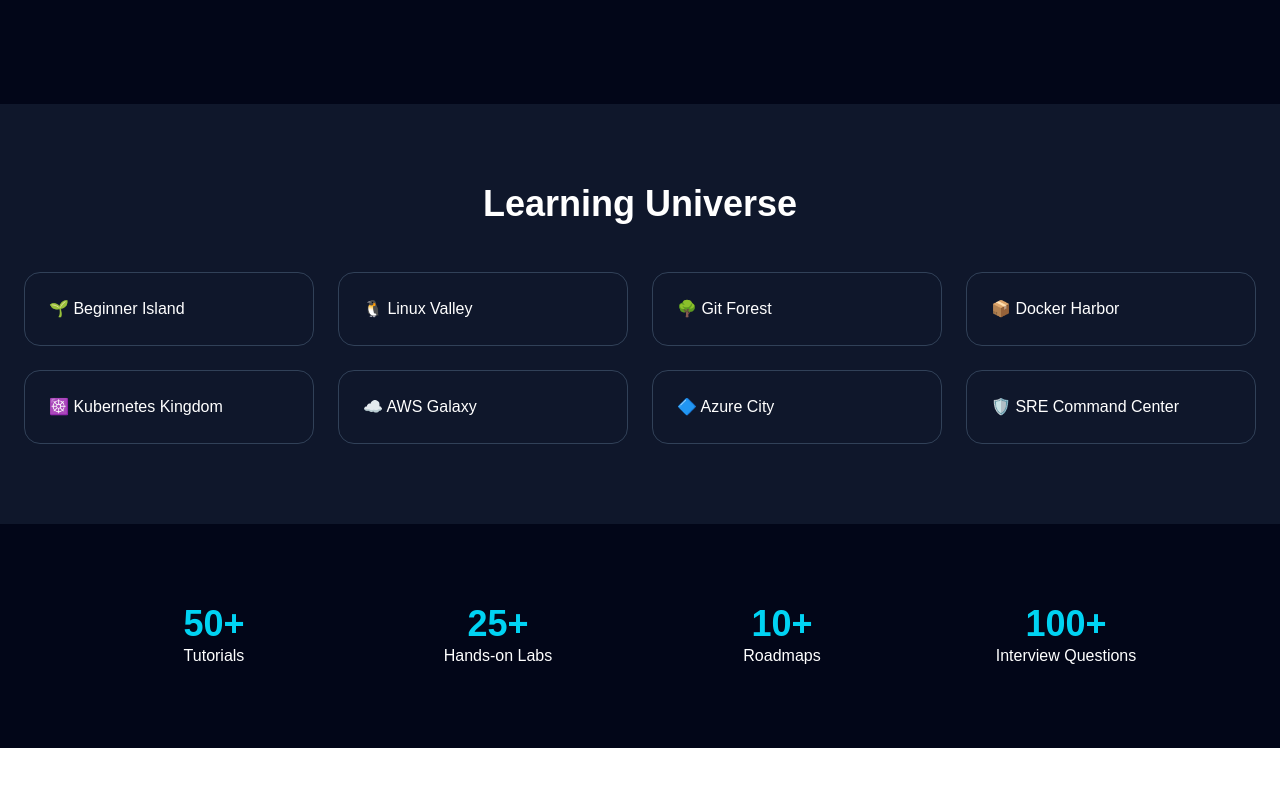
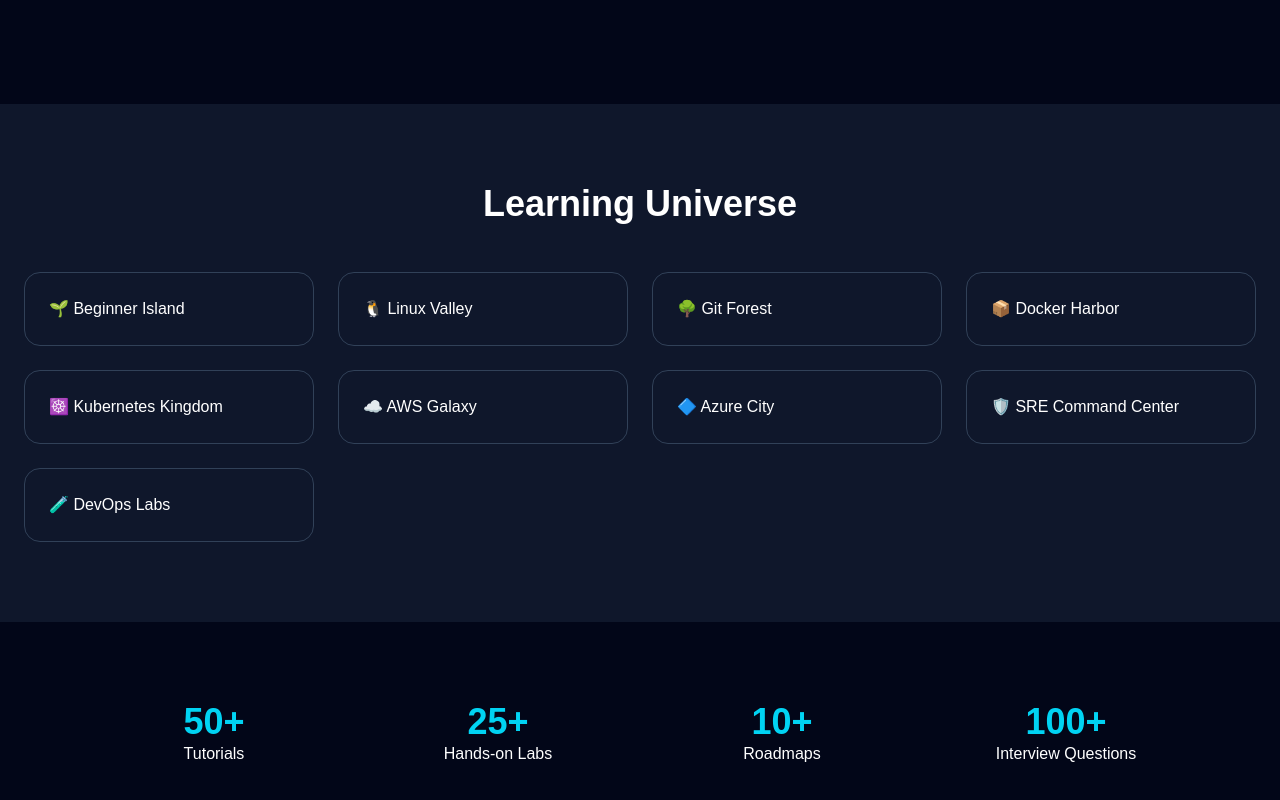
Before and after one commit to Sekharbobby/learnwithbobby, a Next.js app: page / in a window 1280 px wide. Shown: the part 757-1557 px from the top of the page. Before the commit the page ends 1505 px from the top, so only its background shows below. Built offline with nearby package versions, Linux system fonts and the light colour scheme.

Commit message:
Add labs card

```diff
--- a/app/page.tsx
+++ b/app/page.tsx
@@ -105,6 +105,12 @@
             >
               🛡️ SRE Command Center
             </a>
+            <a
+  href="/labs"
+  className="rounded-2xl border border-slate-700 p-6 hover:border-cyan-500"
+>
+  🧪 DevOps Labs
+</a>
           </div>
         </div>
       </section>
```
